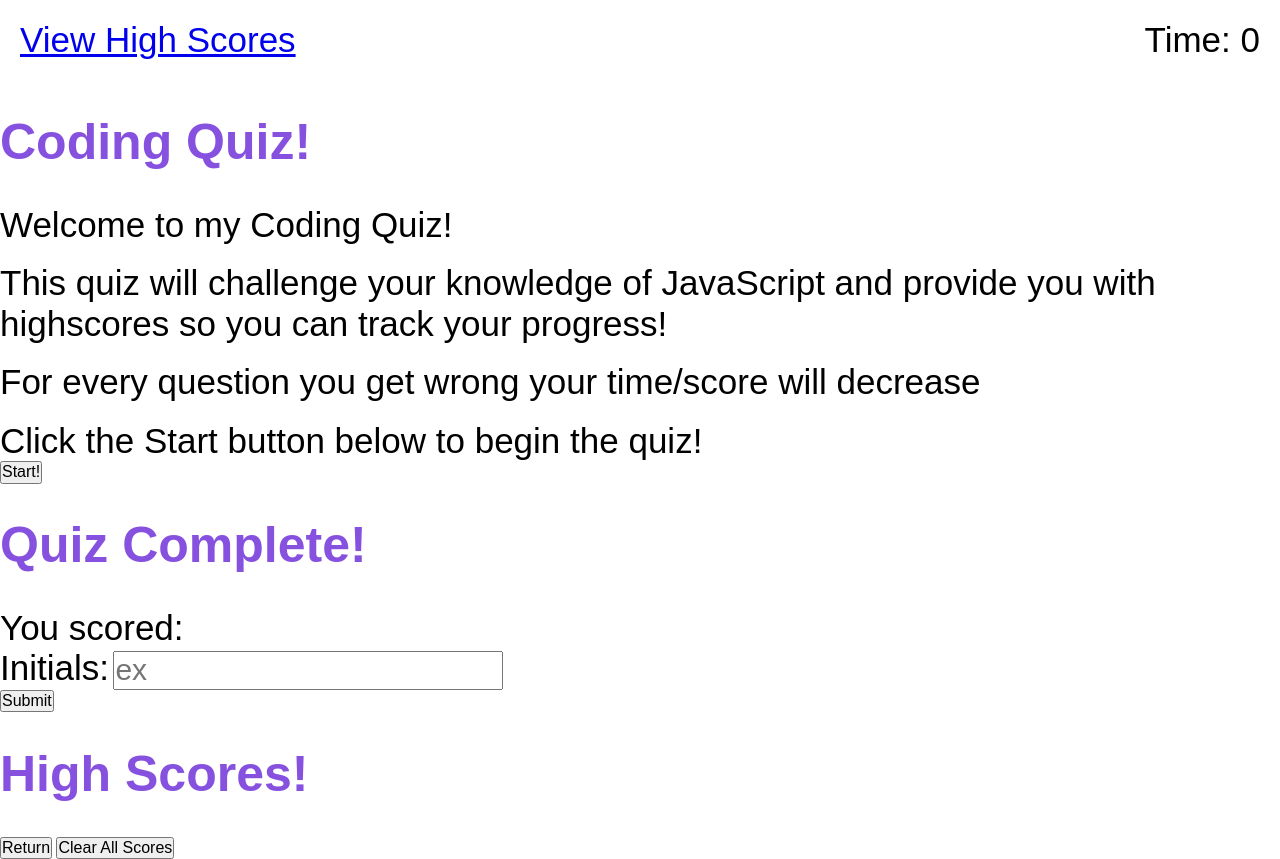
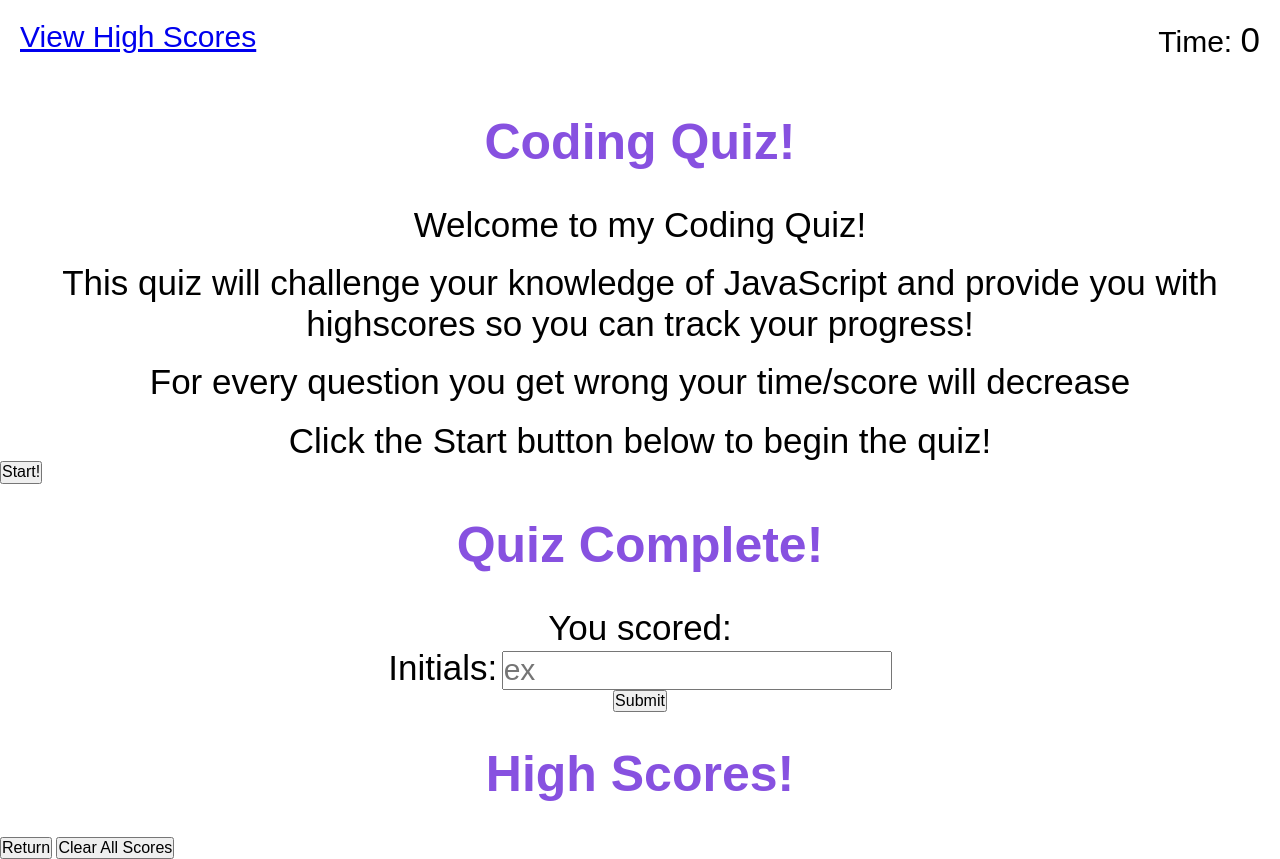
Before and after one commit to john-richmond10/coding-quiz, a plain HTML site: page index.html in a window 1280 px wide. Drawn offline with Linux system fonts and the light colour scheme.

Commit message:
Added highscores page and some CSS

```diff
--- a/assets/css/style.css
+++ b/assets/css/style.css
@@ -16,6 +16,7 @@
 h1 {
     font-size: 50px;
     color: var(--purple);
+    justify-content: center;
 }
 
 p, span, label {
@@ -31,3 +32,33 @@ header {
     justify-content: space-between;
     padding: 20px 20px 20px 20px;
 }
+
+/* #introduction {
+    justify-content: center;
+    align-items: center;
+} */
+
+header #viewHighScores {
+    font-size: 30px;
+}
+
+header #timer {
+    font-size: 30px;
+}
+
+#introduction h1, p, button {
+    text-align: center;
+}
+
+#totalScore h1, p, form {
+    text-align: center;
+}
+
+#highscores h1, ul {
+    text-align: center;
+    justify-content: center;;
+}
+
+#highscoresPage h1, ul {
+    text-align: center;
+}
--- a/index.html
+++ b/index.html
@@ -10,7 +10,7 @@
 </head>
 <!-- Header bar containing link to highscores and timer -->
 <header>
-    <p id="viewHighScores"><a href="#">View High Scores</a></p>
+    <p id="viewHighScores"><a href="highscores.html">View High Scores</a></p>
     <p id="timer">Time: <span id="time">0</span></p>
 </header>
 
```
Also changed, not shown: highscores.html (added, +28 -0 lines).
